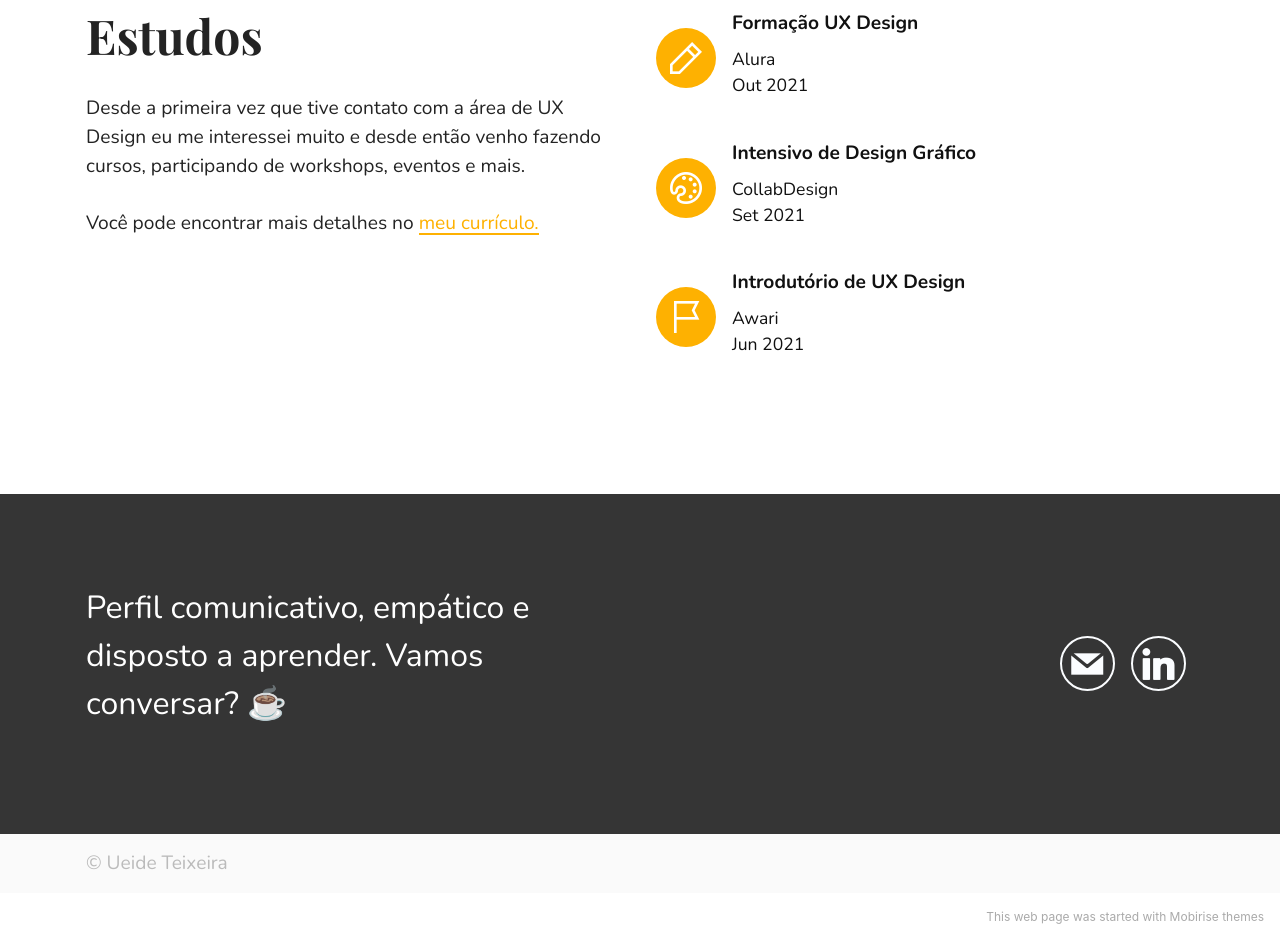
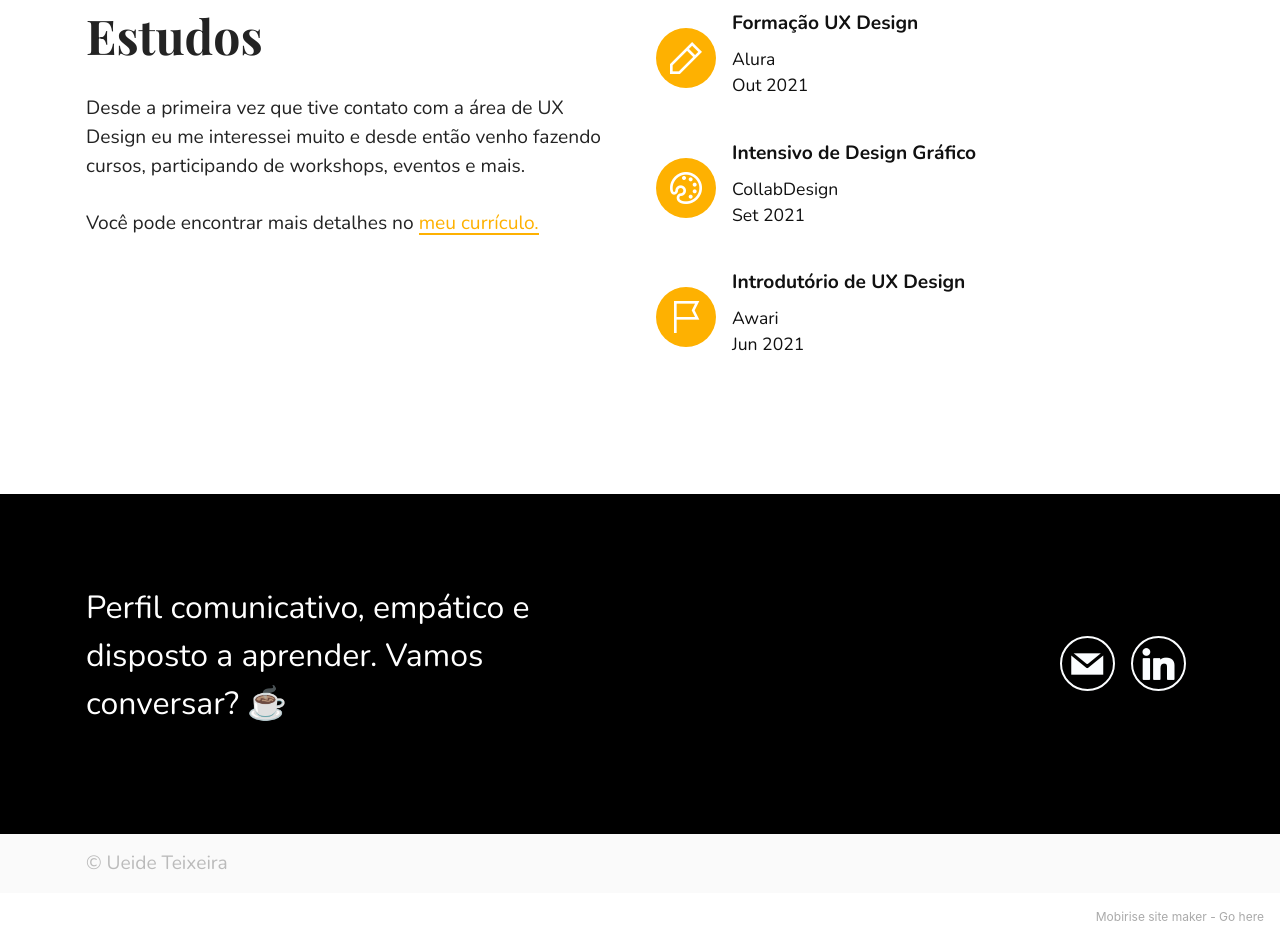
Before and after one commit to ueide/ueide.github.io, a plain HTML site: page sobre.html in a window 1280 px wide. Shown: the part 2176-3117 px from the top of the page. Drawn offline with nearby package versions, Linux system fonts and the light colour scheme; files whose address does not match are found by name; a web font is replaced by a local one.

Commit message:
create github pages

```diff
--- a/assets/mobirise/css/mbr-additional.css
+++ b/assets/mobirise/css/mbr-additional.css
@@ -2013,7 +2013,7 @@ a {
 .cid-sNIiVdANZI {
   padding-top: 90px;
   padding-bottom: 90px;
-  background-color: #353535;
+  background-color: #000000;
 }
 .cid-sNIiVdANZI .media-container-row {
   justify-content: space-between;
--- a/sobre.html
+++ b/sobre.html
@@ -10,7 +10,7 @@
   <meta name="description" content="">
 
 
-  <title>Sobre</title>
+  <title>Ueide Teixeira - Sobre</title>
   <link rel="stylesheet" href="assets/web/assets/mobirise-icons2/mobirise2.css">
   <link rel="stylesheet" href="assets/bootstrap/css/bootstrap.min.css">
   <link rel="stylesheet" href="assets/bootstrap/css/bootstrap-grid.min.css">
@@ -225,7 +225,7 @@
             </div>
         </div>
     </div>
-</section><section style="background-color: #fff; font-family: -apple-system, BlinkMacSystemFont, 'Segoe UI', 'Roboto', 'Helvetica Neue', Arial, sans-serif; color:#aaa; font-size:12px; padding: 0; align-items: center; display: flex;"><a href="https://mobirise.site/i" style="flex: 1 1; height: 3rem; padding-left: 1rem;"></a><p style="flex: 0 0 auto; margin:0; padding-right:1rem;"><a href="https://mobirise.site/r" style="color:#aaa;">This web page</a> was started with Mobirise themes</p></section><script src="assets/bootstrap/js/bootstrap.bundle.min.js"></script>  <script src="assets/smoothscroll/smooth-scroll.js"></script>  <script src="assets/ytplayer/index.js"></script>  <script src="assets/dropdown/js/navbar-dropdown.js"></script>  <script src="assets/sociallikes/social-likes.js"></script>  <script src="assets/theme/js/script.js"></script>
+</section><section style="background-color: #fff; font-family: -apple-system, BlinkMacSystemFont, 'Segoe UI', 'Roboto', 'Helvetica Neue', Arial, sans-serif; color:#aaa; font-size:12px; padding: 0; align-items: center; display: flex;"><a href="https://mobirise.site/e" style="flex: 1 1; height: 3rem; padding-left: 1rem;"></a><p style="flex: 0 0 auto; margin:0; padding-right:1rem;">Mobirise site maker - <a href="https://mobirise.site/p" style="color:#aaa;">Go here</a></p></section><script src="assets/bootstrap/js/bootstrap.bundle.min.js"></script>  <script src="assets/smoothscroll/smooth-scroll.js"></script>  <script src="assets/ytplayer/index.js"></script>  <script src="assets/dropdown/js/navbar-dropdown.js"></script>  <script src="assets/sociallikes/social-likes.js"></script>  <script src="assets/theme/js/script.js"></script>
 
 
  <div id="scrollToTop" class="scrollToTop mbr-arrow-up"><a style="text-align: center;"><i class="mbr-arrow-up-icon mbr-arrow-up-icon-cm cm-icon cm-icon-smallarrow-up"></i></a></div>
```
Also changed, not shown: index.html (+1 -1 lines), projetos.html (+1 -1 lines), 1 other file.
